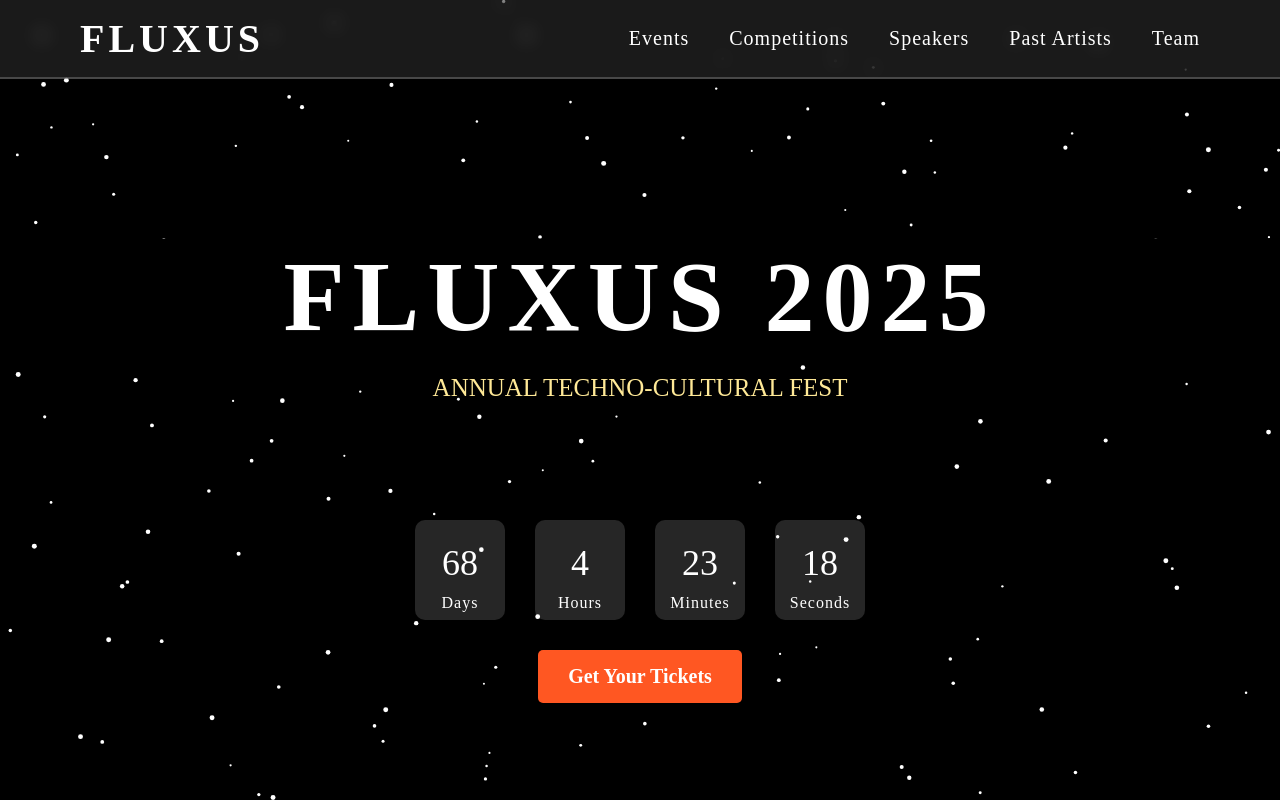
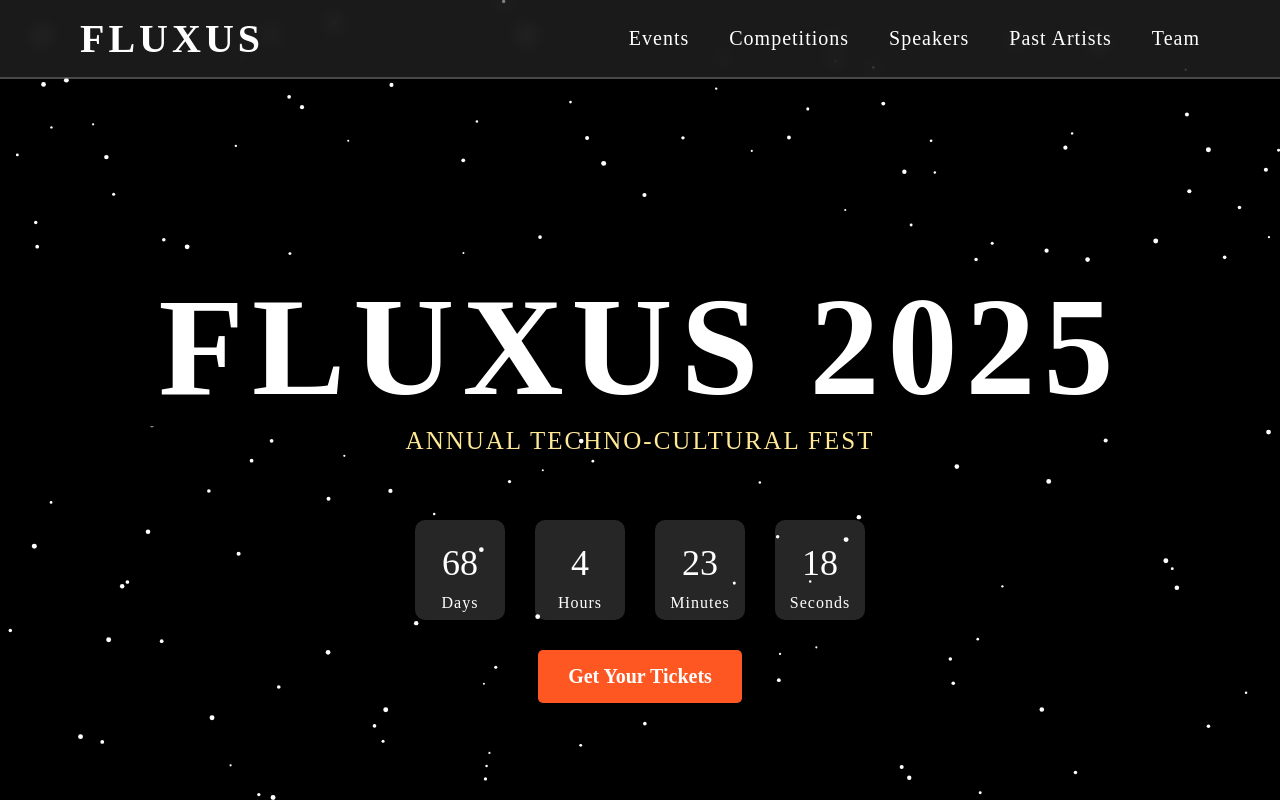
Before and after one commit to tanveeiii/Event-Management-System, a React (Vite) app in the folder event-frontend/: page / in a window 1280 px wide. Built offline with nearby package versions, Linux system fonts and the light colour scheme.

Commit message:
margin adjustment in title

```diff
--- a/event-frontend/src/static/FluxusTitle.css
+++ b/event-frontend/src/static/FluxusTitle.css
@@ -2,7 +2,7 @@
   .container {
     text-align: center;
     position: absolute;
-    top: 40%;
+    top: 45%;
     left: 50%;
     transform: translate(-50%, -50%);
     width: 100%;
@@ -15,10 +15,10 @@
 
   .text1 {
     color: white;
-    font-size: 100px;
+    font-size: 140px;
     font-weight: 700;
     letter-spacing: 8px;
-    margin-bottom: 20px;
+    /* margin-bottom: 10px; */
     background: black;
     position: relative;
     animation-name: text;
@@ -28,6 +28,7 @@
   .text2 {
     font-size: 25px;
     color: #FFE997;
+    letter-spacing: 2px;
   }
 
   @keyframes text {
@@ -44,6 +45,6 @@
       margin-bottom: -40px;
     }
     100% {
-      margin-bottom: 20px;
+      margin-bottom: 0px;
     }
   }
```
